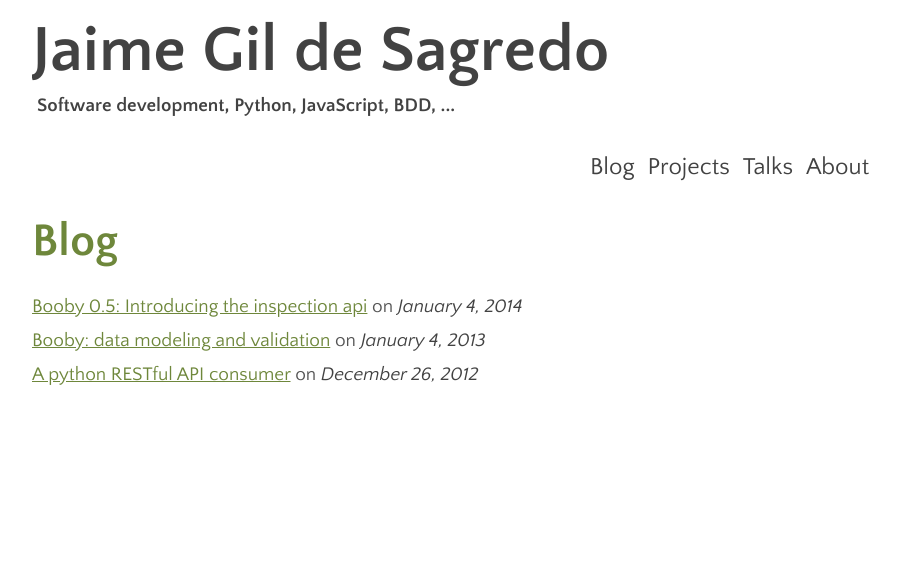
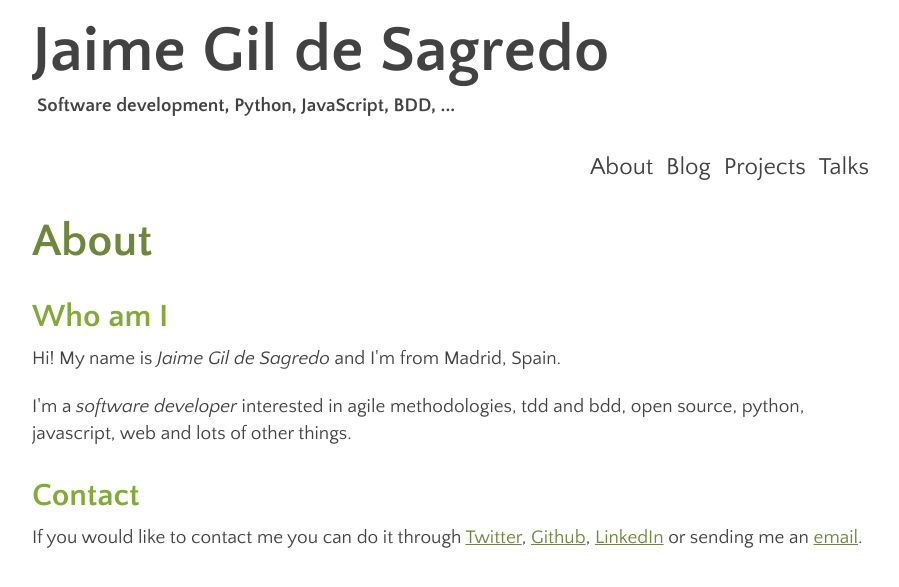
Before and after one commit to jaimegildesagredo/jaimegildesagredo.github.com, a Jekyll site: the page built from index.html, in a window 1280 px wide. Shown: the top 587 px of the page, without its empty margins (38-937 px from the left). Built offline with Jekyll 4.4.1, drawn with Linux system fonts in a browser that asks for light colours.

Commit message:
Moved blog to a new section and make about page the index

```diff
--- a/_layouts/base.html
+++ b/_layouts/base.html
@@ -5,7 +5,7 @@
 
     <meta http-equiv='Content-Type' content='text/html; charset=utf-8' />
     <meta name="author" content="Jaime Gil de Sagredo Luna" />
-    <meta name="description" content="Blog about software development, Python, JavaScript, BDD and something more" />
+    <meta name="description" content="Personal page about software development, Python, JavaScript, BDD and something more" />
     <meta name="keywords" content="software,development,python,javascript,bdd,tdd" />
 
     <meta name="viewport" content="width=device-width, initial-scale=1.0" />
@@ -46,17 +46,16 @@
             <nav>
               <ul>
                 <li>
-                  <a href="/" title="Blog">Blog</a>
+                  <a href="/about.html" title="About me">About</a>
                 </li>
                 <li>
-                  <a href="/projects.html" title="Jaime Gil de Sagredo's projects">Projects</a>
-                </li>
+                  <a href="/blog.html" title="My blog">Blog</a>
                 </li>
                 <li>
-                  <a href="/talks.html" title="Jaime Gil de Sagredo's talks">Talks</a>
+                  <a href="/projects.html" title="My prrojects">Projects</a>
                 </li>
                 <li>
-                  <a href="/about.html" title="About Jaime Gil de Sagredo">About</a>
+                  <a href="/talks.html" title="My talks">Talks</a>
                 </li>
               </ul>
             </nav>
--- a/index.html
+++ b/index.html
@@ -1,25 +1,17 @@
 ---
 layout: base
-title: "Blog"
+title: About
 ---
 
-<section id="posts">
+<article id="about">
   <h1>{{ page.title }}</h1>
 
-  <ul>
-  {% if site.posts == empty %}
-    <p>There aren't posts yet :(</p>
-  {% else %}
-    {% for post in site.posts %}
-    <li>
-      <a href="{{ post.url }}" title="{{ post.title }}">{{ post.title }}</a>
+  <h2>Who am I</h2>
 
-      <span class="metadata">
-        on
-        <time datetime="{{ post.date | date_to_xmlschema }}">{{ post.date | date: "%B %e, %Y" }}</time>
-      </span>
-    </li>
-    {% endfor %}
-  {% endif %}
-  </ul>
-</section>
+  <p>Hi! My name is <em>Jaime Gil de Sagredo</em> and I'm from Madrid, Spain.</p>
+  <p>I'm a <em>software developer</em> interested in agile methodologies, tdd and bdd, open source, python, javascript, web and lots of other things.</p>
+
+  <h2>Contact</h2>
+
+  <p>If you would like to contact me you can do it through <a href="https://twitter.com/jaimegil" title="@jaimegil" target="_blank">Twitter</a>, <a href="http://github.com/jaimegildesagredo" title="github.com/jaimegildesagredo" target="_blank">Github</a>, <a href="http://www.linkedin.com/in/jaimegildesagredo" title="linkedin.com/jaimegildesagredo" target="_blank">LinkedIn</a> or sending me an <a href="mailto:jaimegildesagredo@gmail.com?subject=Hi" title="jaimegildesagredo at gmail dot com" target="_blank">email</a>.</p>
+</article>
```
Also changed, not shown: blog.html (added, +25 -0 lines).
